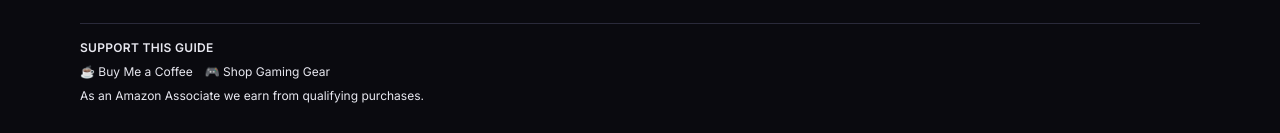
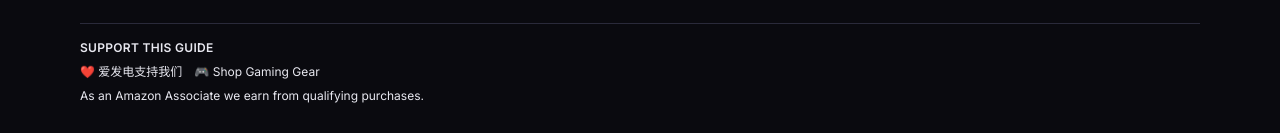
Before and after one commit to ryuuu2020/menace-guide, a Next.js app: page / in a window 1280 px wide. Shown: the part 2791-2924 px from the top of the page. Built offline with nearby package versions, Linux system fonts and the light colour scheme.

Commit message:
switch BMC to Afdian

```diff
--- a/components/Footer.tsx
+++ b/components/Footer.tsx
@@ -48,8 +48,8 @@ export default function Footer() {
         <div className="mt-6 pt-4 border-t border-border">
           <h4 className="text-xs font-semibold text-text-muted mb-2 tracking-wide uppercase">Support This Guide</h4>
           <div className="flex flex-wrap gap-3 text-xs">
-            <a href="https://buymeacoffee.com/solarpunkguides" target="_blank" rel="noopener" className="text-text-muted hover:text-accent transition-colors inline-flex items-center gap-1">
-              ☕ Buy Me a Coffee
+            <a href="https://afdian.com/a/gameguidehub" target="_blank" rel="noopener" className="text-text-muted hover:text-accent transition-colors inline-flex items-center gap-1">
+              ❤️ 爱发电支持我们
             </a>
             <a href="https://amazon.com/s?k=gaming+gear&tag=gameguidehub-20" target="_blank" rel="noopener" className="text-text-muted hover:text-accent transition-colors inline-flex items-center gap-1">
               🎮 Shop Gaming Gear
```
